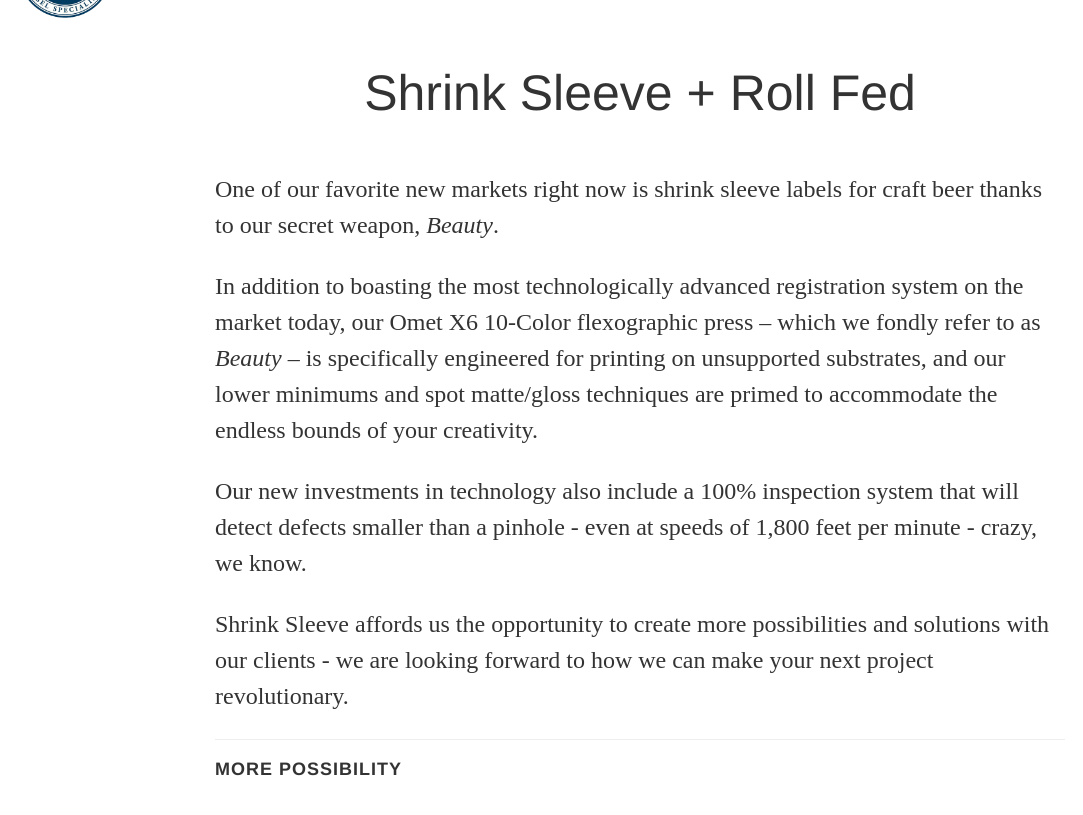
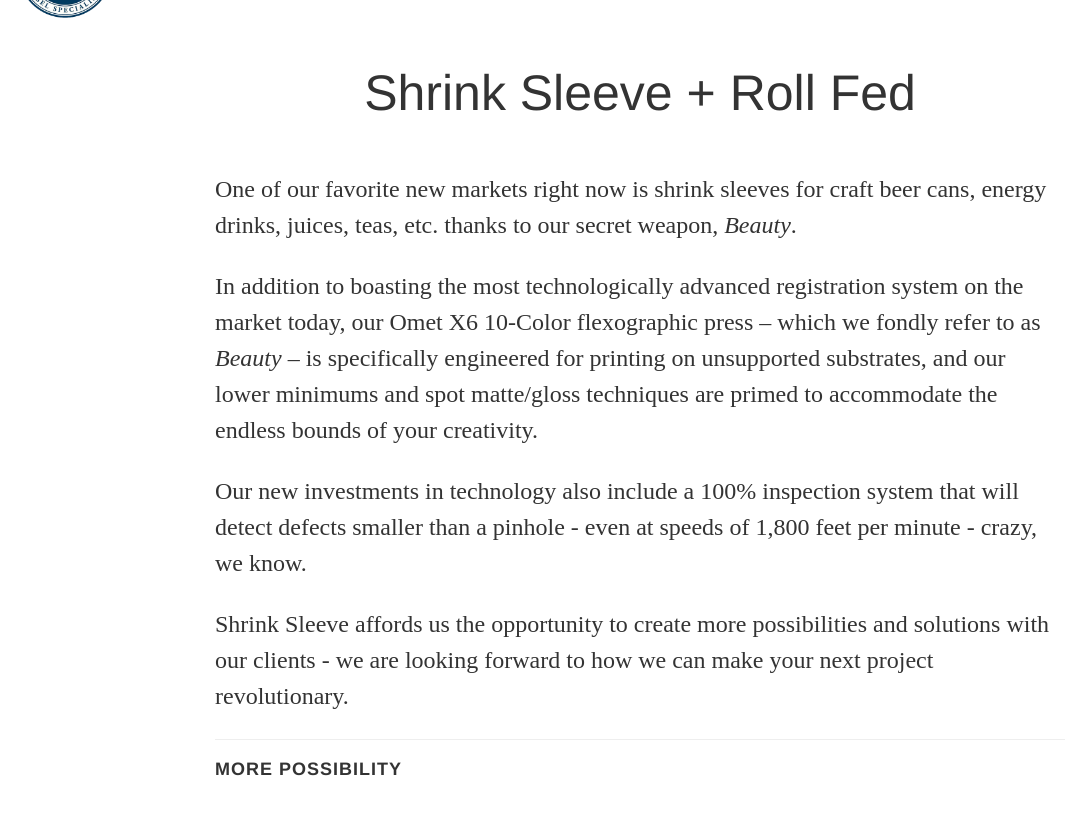
Before and after one commit to moizk/DWS-Jekyll, a Jekyll site: the page built from printing.html, in a window 1280 px wide and 900 px high, scrolled down 915 px, cut to the strip 84-899 px from the top of the window. Shown: the whole strip, without its empty margins (0-1083 px from the left). Built offline with Jekyll 4.4.1, drawn with Linux system fonts in a browser that asks for light colours; nearby versions of some CDN libraries; Markdown is read by kramdown in place of the engine named in the settings.

Commit message:
update omet copy

```diff
--- a/printing.html
+++ b/printing.html
@@ -47,7 +47,7 @@
   <div class="text-center">
   </div>
   <br><br>
-  <p>One of our favorite new markets right now is shrink sleeve labels for craft beer thanks to our secret weapon, <i>Beauty</i>.  </p>
+  <p>One of our favorite new markets right now is shrink sleeves for craft beer cans, energy drinks, juices, teas, etc. thanks to our secret weapon, <i>Beauty</i>.  </p>
   <p>In addition to boasting the most technologically advanced registration system on the market today, our  Omet X6 10-Color flexographic press – which we fondly refer to as <i>Beauty</i> – is specifically engineered for printing on unsupported substrates, and our lower minimums and spot matte/gloss techniques are primed to accommodate the endless bounds of your creativity.</p>
   <p>Our new investments in technology also include a 100% inspection system that will detect defects smaller than a pinhole - even at speeds of 1,800 feet per minute - crazy, we know.</p>
   <p>Shrink Sleeve affords us the opportunity to create more possibilities and solutions with our clients - we are looking forward to how we can make your next project revolutionary.</p>
```
